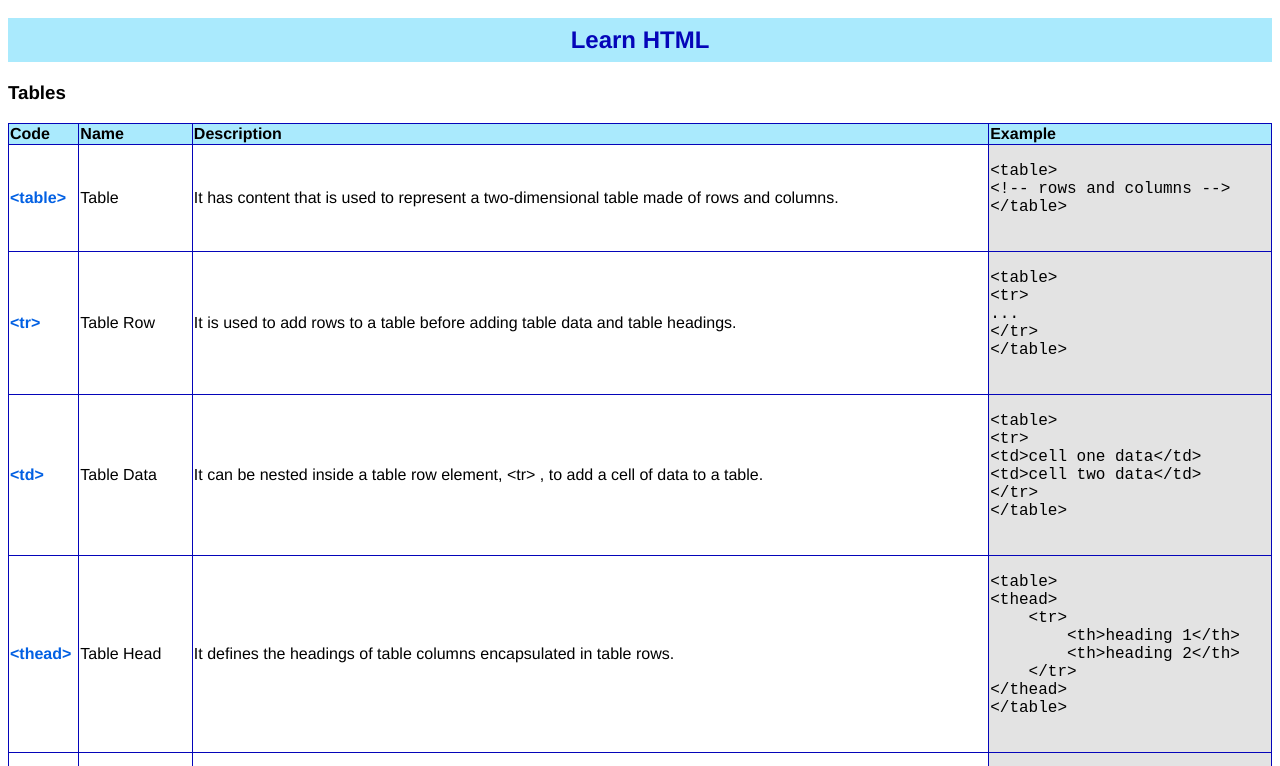
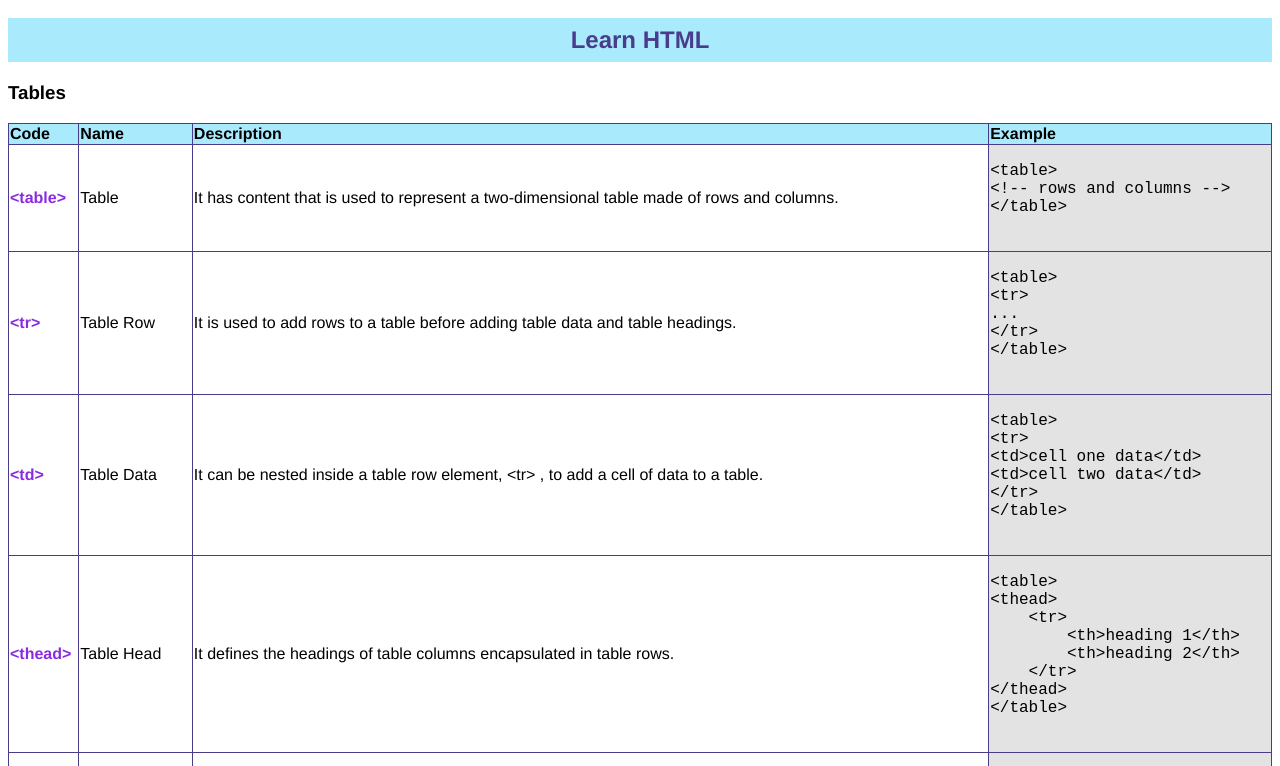
Before and after one commit to hrere/cheatsheet.github.io, a plain HTML site: page index.html in a window 1280 px wide. Shown: the part 229-995 px from the top of the page. Drawn offline with Linux system fonts and the light colour scheme.

Commit message:
Update primary and secondary colors in styles.css
Replaced hex color codes with named CSS color values for better readability and maintainability. This change does not affect the visual output but improves the clarity of the stylesheet.

```diff
--- a/styles.css
+++ b/styles.css
@@ -1,6 +1,6 @@
 :root {
-    --color-primary: #0505b9;
-    --color-secondary: #0260e3;
+    --color-primary: DarkSlateBlue;
+    --color-secondary: BlueViolet;
     --color-highlight: #AAEAFD;
     --color-background: #e3e3e3;
     --color-code-background: #e3e3e3;
```
